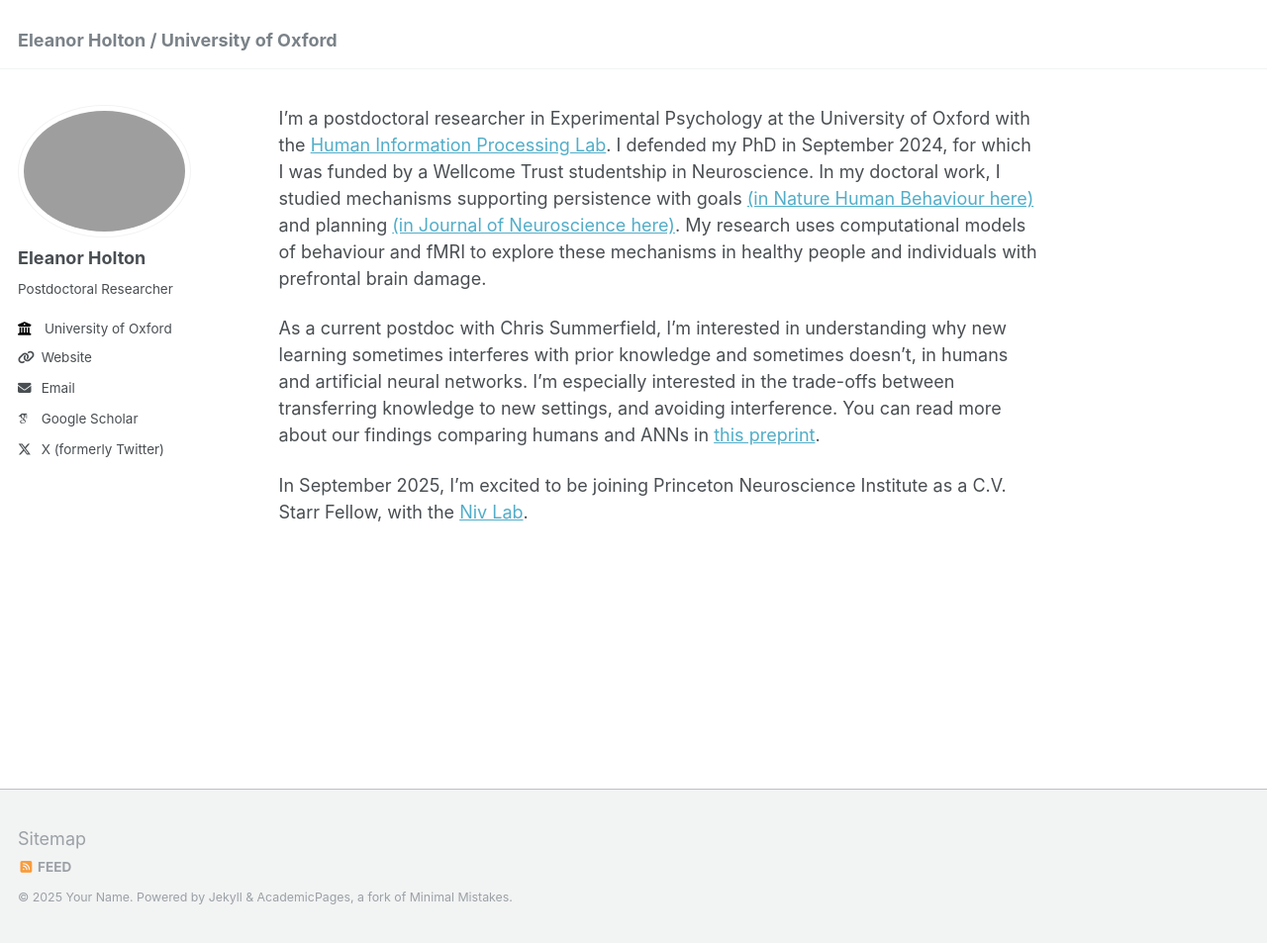
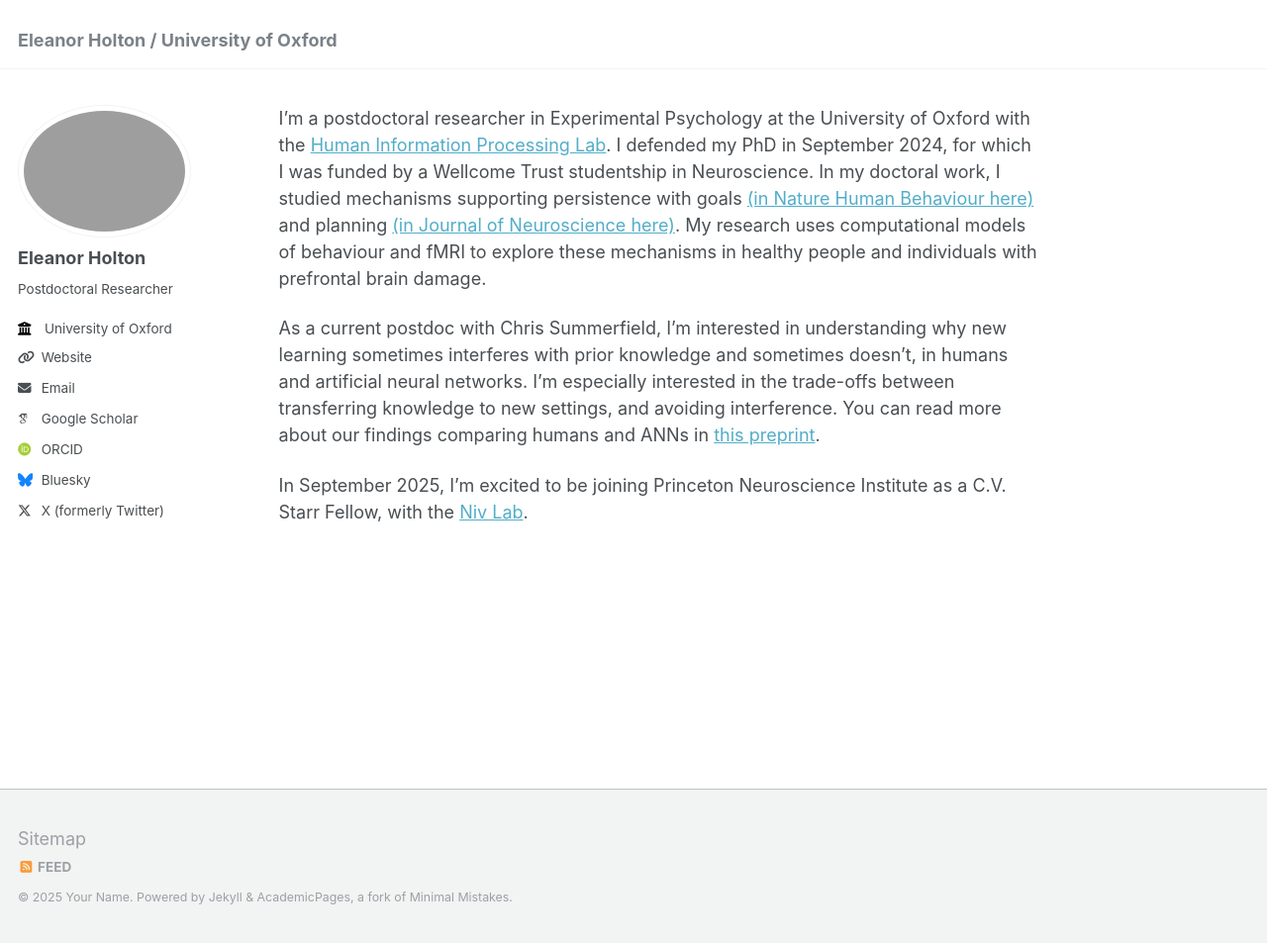
Before and after one commit to eleanorholton/eleanorholton.github.io, a Jekyll site: the page built from _pages/about.md, in a window 1280 px wide and 953 px high. Shown: the whole window at 99% size. Built offline with Jekyll 4.4.1, drawn with Linux system fonts in a browser that asks for light colours; some web fonts are replaced.

Commit message:
Update _config.yml

```diff
--- a/_config.yml
+++ b/_config.yml
@@ -34,7 +34,7 @@ author:
   arxiv            : # URL - Update with the correct link to your profile
   googlescholar    : "https://scholar.google.com/citations?user=HW-7MmAAAAAJ&hl=en"
   impactstory      : # URL
-  orcid            : #"https://orcid.org/0000-0002-8162-4151"
+  orcid            : "https://orcid.org/0000-0002-8162-4151"
   semantic         : # URL
   pubmed           : #"https://www.ncbi.nlm.nih.gov/pubmed/?term=john+snow"
   researchgate     : # URL
@@ -48,7 +48,7 @@ author:
   stackoverflow    : # User number or user number and name (i.e., use "1" or "1/jeff-atwood")
 
   # Social media
-  bluesky          : #"bsky.app" # Replace this with you Bluesky username
+  bluesky          : "eleanor-holton.bsky.social" # Replace this with you Bluesky username
   facebook         : # Username
   flickr           : # Username
   foursquare       : # Username
```
